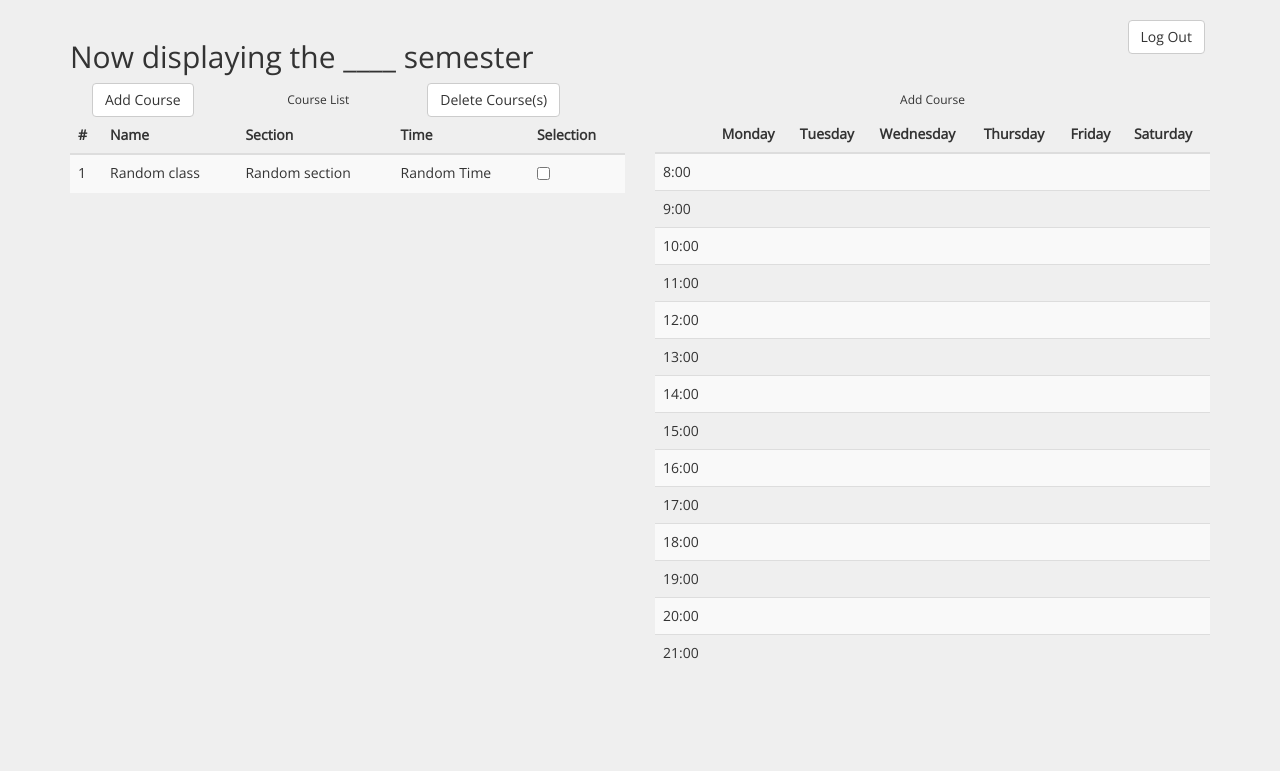
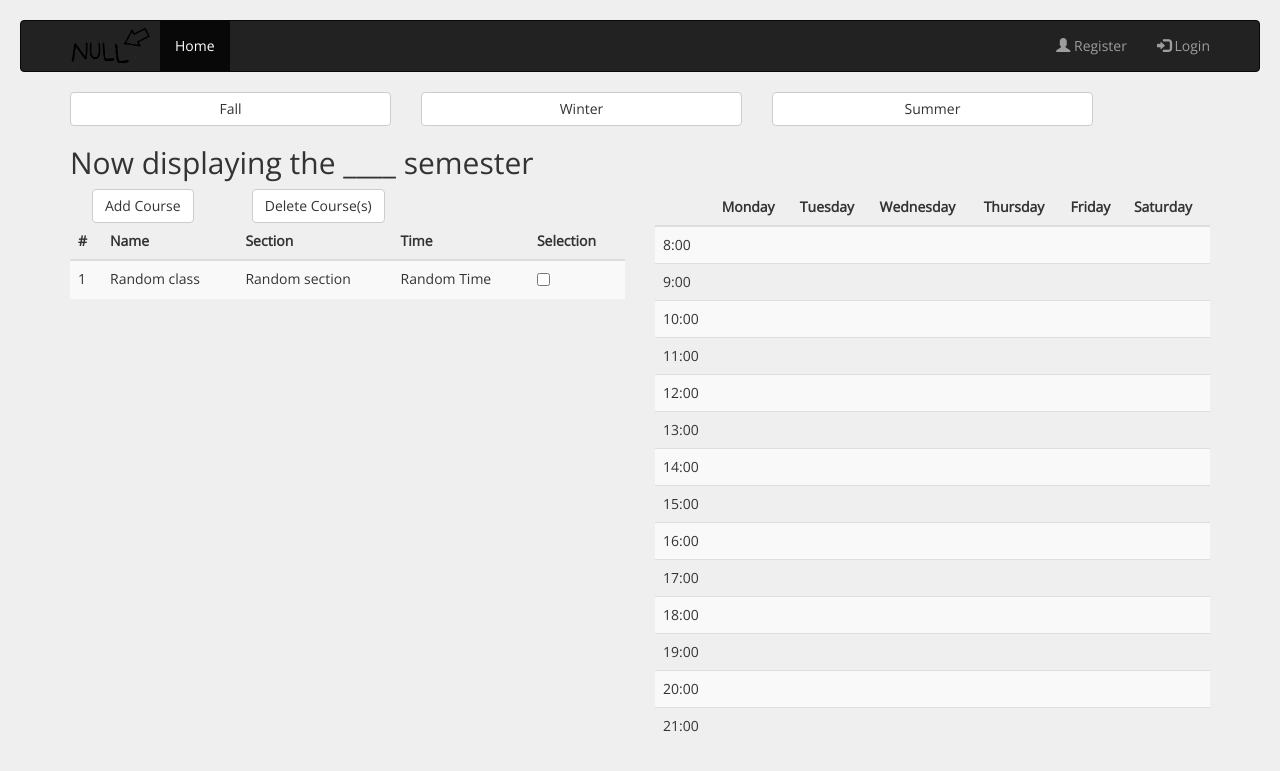
Before and after one commit to ddayguerrero/infamous-course-scheduler, a Flask app: template app/templates/auth/home.html in a window 1280 px wide. Shown: the top 771 px of the page. Run offline with Flask 2, Linux system fonts and the light colour scheme; the template is opened without the code that fills it, so the values that code supplies are empty; some libraries are stand-ins or nearby versions.

Commit message:
Added navigator bar and semester buttons

```diff
--- a/app/static/css/studenthomeStyle.css
+++ b/app/static/css/studenthomeStyle.css
@@ -19,3 +19,7 @@
 .courseSchedule{
 
 }
+#nav-logo{
+  max-width:80px;
+  margin-right:10px;
+}
--- a/app/templates/auth/home.html
+++ b/app/templates/auth/home.html
@@ -3,23 +3,49 @@
 Welcome
 {% endblock %}
 {% block head %}
-  <link rel="stylesheet" type="text/css" href="../static/css/studenthomeStyle.css">
+  <link rel="stylesheet" type="text/css" href="../../static/css/studenthomeStyle.css">
   <link rel="stylesheet" href="http://maxcdn.bootstrapcdn.com/bootstrap/3.3.6/css/bootstrap.min.css">
   <script src="https://ajax.googleapis.com/ajax/libs/jquery/1.12.0/jquery.min.js"></script>
   <script src="http://maxcdn.bootstrapcdn.com/bootstrap/3.3.6/js/bootstrap.min.js"></script>
 {% endblock %}
 {{ super() }}
 {% block content %}
+  <nav class="navbar navbar-inverse">
+    <div class="container">
+      <div class="navbar-header">
+        <a class="pull-left" href="home.html"><img id="nav-logo" src="NullPointer.png"></a>
+      </div>
+      <ul class="nav navbar-nav">
+        <li class="active"><a href="home.html">Home</a></li>
+      </ul>
+      <ul class="nav navbar-nav navbar-right">
+      <li><a href="registration.html"><span class="glyphicon glyphicon-user"></span> Register</a></li>
+      <li><a href="login.html"><span class="glyphicon glyphicon-log-in"></span> Login</a></li>
+    </ul>
+    </div>
+  </nav>
 
   <div class="container">
+
+    <div class="row">
+      <div class="col-md-4 text-center">
+        <button class="btn btn-default btn-block">Fall</button>
+      </div>
+      <div class="col-md-4 text-center">
+        <button class="btn btn-default btn-block">Winter</button>
+      </div>
+       <div class="col-md-4 text-center">
+        <button class="btn btn-default btn-block">Summer</button>
+      </div>
+    </div>
 
     <div class="row">
       <div class="col-sm-10">
         <h2>Now displaying the ____ semester</h2>
       </div>
-      <div class="col-sm-offset-11">
+<!--       <div class="col-sm-offset-11">
         <button class="btn btn-default" type="button">Log Out</button>
-      </div>
+      </div> -->
     </div>
 
     <div class="row">
@@ -27,13 +53,13 @@ Welcome
       <div class="col-sm-6 courseListContainer">
         <div class="row">
           <div class="headers">
-            <div class="col-xs-4 text-center">
+            <div class="col-xs-6 text-center">
               <button class="btn btn-default">Add Course</button>
             </div>
-            <div class="col-xs-4 text-center">
+<!--             <div class="col-xs-4 text-center">
               <h6>Course List</h6>
-            </div>
-            <div class="col-xs-4 text-center">
+            </div> -->
+            <div class="col-xs-6 text-center">
               <button class="btn btn-default">Delete Course(s)</button>
             </div>
           </div>
@@ -63,9 +89,9 @@ Welcome
       </div>
       <div class="col-sm-6">
         <div class="row headers">
-          <div class="text-center">
+<!--           <div class="text-center">
             <h6>Add Course</h6>
-          </div>
+          </div> -->
         </div>
         <table class="table table-striped">
           <thead>
```
